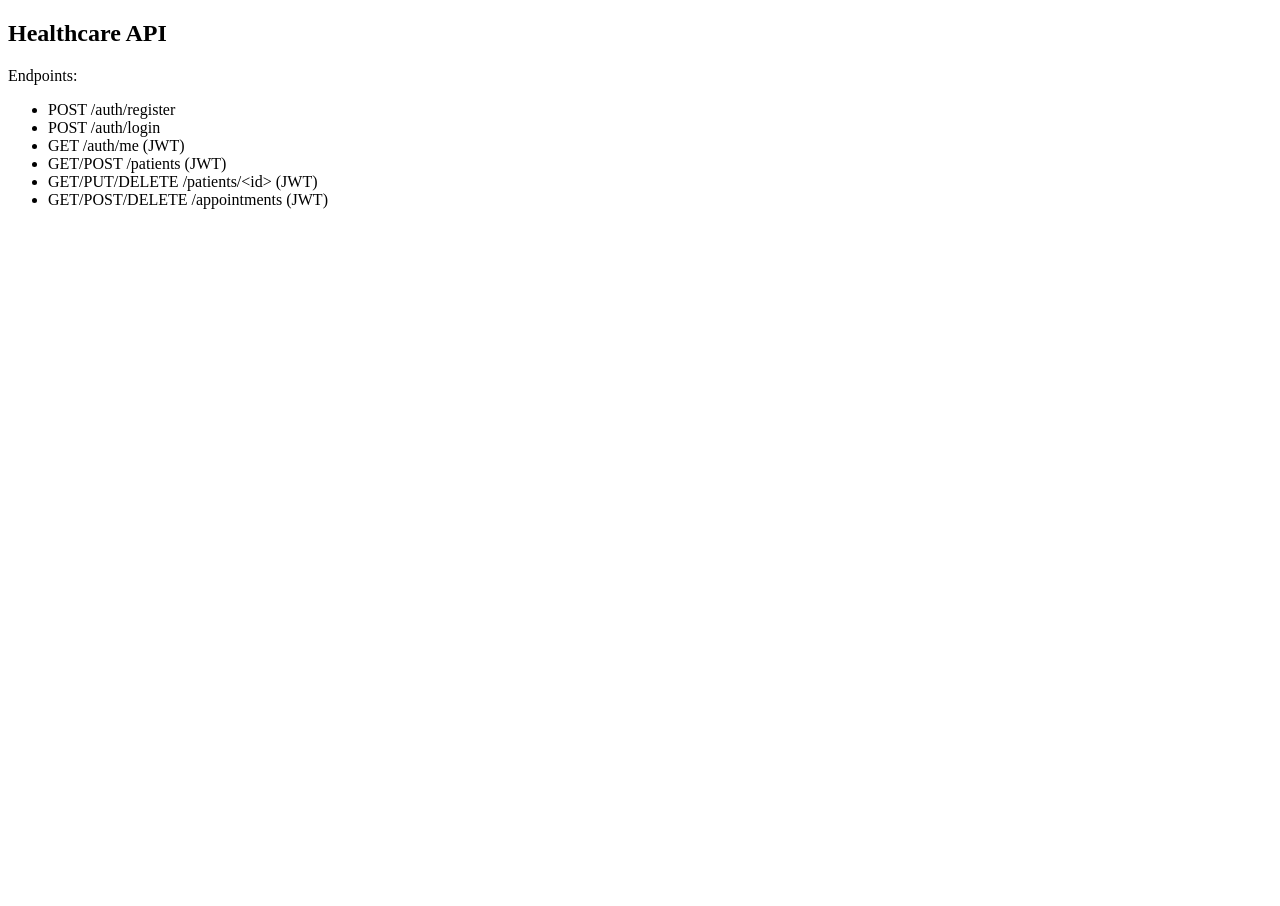
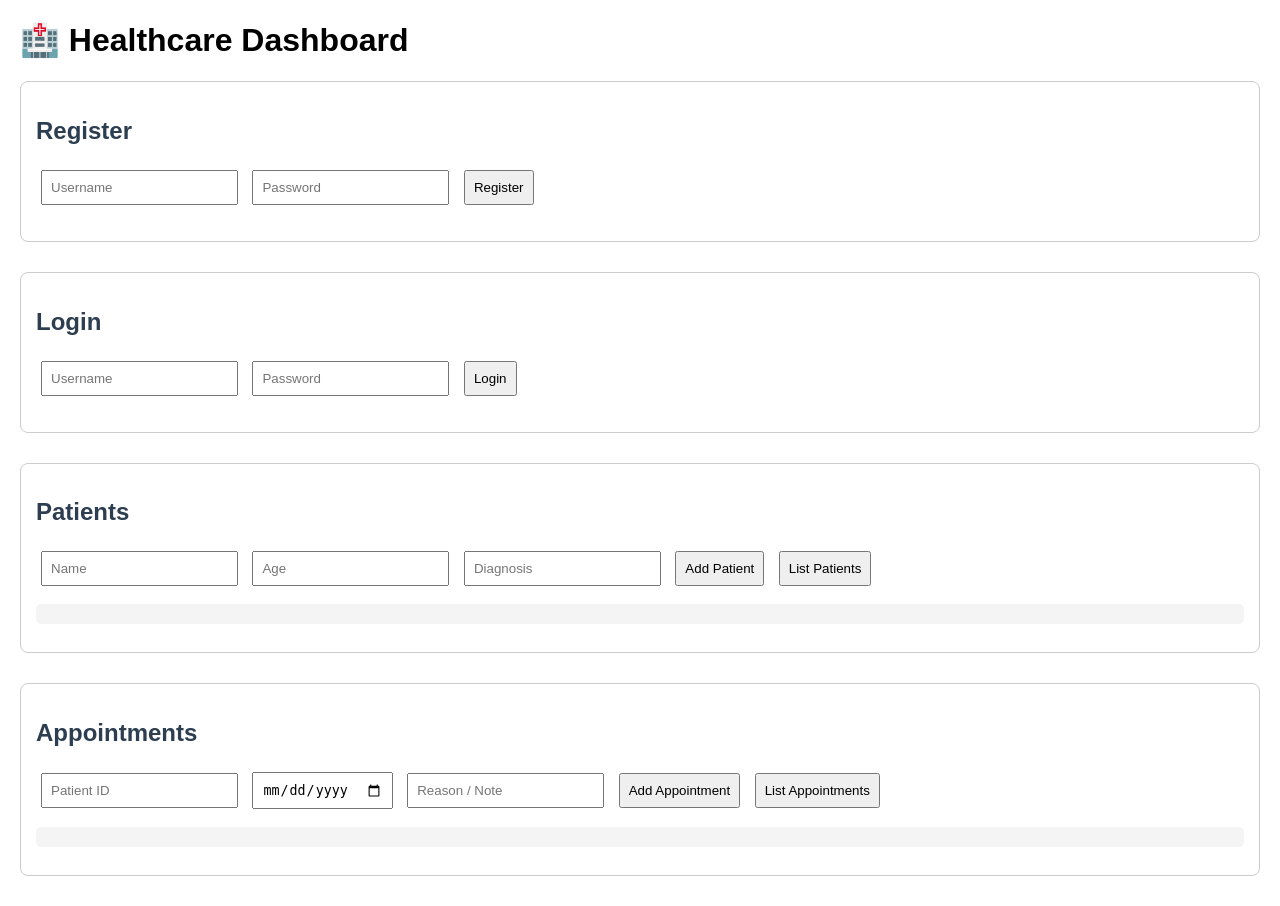
Before and after one commit to SlimBenTanfous1/HealthCare-app, a Flask app: page / in a window 1280 px wide. Before the commit the page ends 209 px from the top, so only its background shows below. Run offline with Flask 3, Linux system fonts and the light colour scheme.

Commit message:
changing index.html

```diff
--- a/app.py
+++ b/app.py
@@ -5,11 +5,13 @@ from extensions import db, jwt, migrate
 from routes.auth import auth_bp
 from routes.patients import patients_bp
 from routes.appointments import appointments_bp
+from flasgger import Swagger
 
 load_dotenv()  # loads .env if present
 
 def create_app():
     app = Flask(__name__)
+    Swagger(app)
 
     app.config["SQLALCHEMY_DATABASE_URI"] = os.getenv(
         "SQLALCHEMY_DATABASE_URI", "sqlite:///instance/healthcare.db"
--- a/templates/index.html
+++ b/templates/index.html
@@ -1,20 +1,141 @@
-<!doctype html>
+<!DOCTYPE html>
 <html lang="en">
 <head>
-  <meta charset="utf-8" />
-  <title>Healthcare API</title>
-  <meta name="viewport" content="width=device-width, initial-scale=1" />
+  <meta charset="UTF-8">
+  <title>Healthcare App</title>
+  <meta name="viewport" content="width=device-width, initial-scale=1">
+  <style>
+    body { font-family: Arial, sans-serif; margin: 20px; }
+    h2 { color: #2c3e50; }
+    .container { margin-bottom: 30px; padding: 15px; border: 1px solid #ccc; border-radius: 8px; }
+    input, button { padding: 8px; margin: 5px; }
+    .success { color: green; }
+    .error { color: red; }
+    pre { background: #f4f4f4; padding: 10px; border-radius: 5px; }
+  </style>
 </head>
 <body>
-  <h2>Healthcare API</h2>
-  <p>Endpoints:</p>
-  <ul>
-    <li>POST /auth/register</li>
-    <li>POST /auth/login</li>
-    <li>GET /auth/me (JWT)</li>
-    <li>GET/POST /patients (JWT)</li>
-    <li>GET/PUT/DELETE /patients/&lt;id&gt; (JWT)</li>
-    <li>GET/POST/DELETE /appointments (JWT)</li>
-  </ul>
+  <h1>🏥 Healthcare Dashboard</h1>
+
+  <!-- Register -->
+  <div class="container">
+    <h2>Register</h2>
+    <input type="text" id="reg_username" placeholder="Username">
+    <input type="password" id="reg_password" placeholder="Password">
+    <button onclick="register()">Register</button>
+    <p id="reg_msg"></p>
+  </div>
+
+  <!-- Login -->
+  <div class="container">
+    <h2>Login</h2>
+    <input type="text" id="login_username" placeholder="Username">
+    <input type="password" id="login_password" placeholder="Password">
+    <button onclick="login()">Login</button>
+    <p id="login_msg"></p>
+  </div>
+
+  <!-- Patients -->
+  <div class="container">
+    <h2>Patients</h2>
+    <input type="text" id="patient_name" placeholder="Name">
+    <input type="number" id="patient_age" placeholder="Age">
+    <input type="text" id="patient_diagnosis" placeholder="Diagnosis">
+    <button onclick="addPatient()">Add Patient</button>
+    <button onclick="listPatients()">List Patients</button>
+    <pre id="patients_list"></pre>
+  </div>
+
+  <!-- Appointments -->
+  <div class="container">
+    <h2>Appointments</h2>
+    <input type="number" id="appt_patient_id" placeholder="Patient ID">
+    <input type="date" id="appt_date">
+    <input type="text" id="appt_note" placeholder="Reason / Note">
+    <button onclick="addAppointment()">Add Appointment</button>
+    <button onclick="listAppointments()">List Appointments</button>
+    <pre id="appointments_list"></pre>
+  </div>
+
+  <script>
+    let token = "";
+
+    async function register() {
+      const username = document.getElementById("reg_username").value;
+      const password = document.getElementById("reg_password").value;
+      const res = await fetch("/auth/register", {
+        method: "POST",
+        headers: { "Content-Type": "application/json" },
+        body: JSON.stringify({ username, password })
+      });
+      document.getElementById("reg_msg").innerText =
+        res.status === 201 ? "✅ Registered successfully" : "⚠️ Failed: " + res.status;
+    }
+
+    async function login() {
+      const username = document.getElementById("login_username").value;
+      const password = document.getElementById("login_password").value;
+      const res = await fetch("/auth/login", {
+        method: "POST",
+        headers: { "Content-Type": "application/json" },
+        body: JSON.stringify({ username, password })
+      });
+      const data = await res.json();
+      if (data.access_token) {
+        token = data.access_token;
+        document.getElementById("login_msg").innerText = "✅ Logged in. Token saved.";
+      } else {
+        document.getElementById("login_msg").innerText = "⚠️ Login failed";
+      }
+    }
+
+    async function addPatient() {
+      const name = document.getElementById("patient_name").value;
+      const age = parseInt(document.getElementById("patient_age").value);
+      const diagnosis = document.getElementById("patient_diagnosis").value;
+      const res = await fetch("/patients/", {
+        method: "POST",
+        headers: {
+          "Content-Type": "application/json",
+          "Authorization": "Bearer " + token
+        },
+        body: JSON.stringify({ name, age, diagnosis })
+      });
+      const data = await res.json();
+      alert("Added patient with ID: " + data.id);
+    }
+
+    async function listPatients() {
+      const res = await fetch("/patients/", {
+        headers: { "Authorization": "Bearer " + token }
+      });
+      const data = await res.json();
+      document.getElementById("patients_list").innerText = JSON.stringify(data, null, 2);
+    }
+
+    async function addAppointment() {
+      const patient_id = parseInt(document.getElementById("appt_patient_id").value);
+      const date = document.getElementById("appt_date").value;
+      const note = document.getElementById("appt_note").value;
+      const res = await fetch("/appointments/", {
+        method: "POST",
+        headers: {
+          "Content-Type": "application/json",
+          "Authorization": "Bearer " + token
+        },
+        body: JSON.stringify({ patient_id, date, note })
+      });
+      const data = await res.json();
+      alert("Added appointment with ID: " + data.id);
+    }
+
+    async function listAppointments() {
+      const res = await fetch("/appointments/", {
+        headers: { "Authorization": "Bearer " + token }
+      });
+      const data = await res.json();
+      document.getElementById("appointments_list").innerText = JSON.stringify(data, null, 2);
+    }
+  </script>
 </body>
 </html>
```
